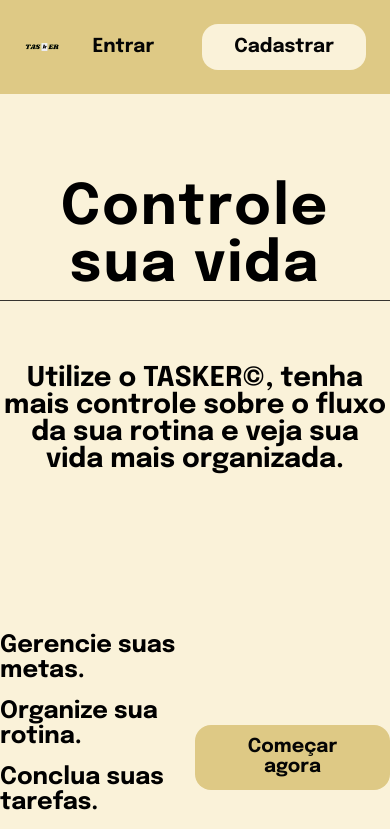
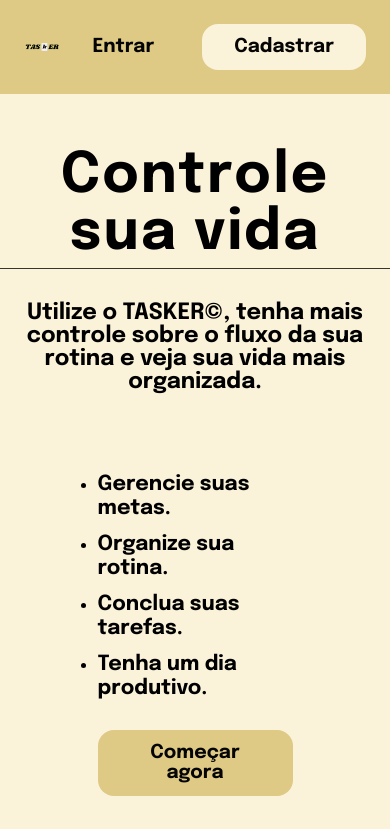
Before and after one commit to Thyago-ES/Tasker, a React (Vite) app: page / in a window 390 px wide. Shown: the top 829 px of the page. Built offline with nearby package versions, Linux system fonts and the light colour scheme.

Commit message:
style: add initial media query (0px) in Home page layout

```diff
--- a/src/pages/Home/Home.css
+++ b/src/pages/Home/Home.css
@@ -52,3 +52,51 @@
 	display: grid;
 	place-items: center;
 }
+
+/* RESPONSIVIDADE */
+
+@media (min-width: 0px) {
+	.home {
+		padding: 3rem 0;
+	}
+
+	.home__container {
+		gap: 5rem;
+	}
+
+	.home__header {
+		gap: 2rem;
+	}
+
+	.home__header--description {
+		font-size: 1.4rem;
+		padding: 0 0.4rem;
+	}
+
+	.home__content {
+		flex-direction: column;
+		align-items: center;
+		gap: 1.8rem;
+	}
+
+	.home__content--list {
+		gap: 0.75rem;
+	}
+
+	.home__content--list li {
+		font-size: 1.3rem;
+		line-height: 1.5rem;
+	}
+}
+
+@media (min-width: 576px) {
+}
+
+@media (min-width: 768px) {
+}
+
+@media (min-width: 992px) {
+}
+
+@media (min-width: 1200px) {
+}
```
